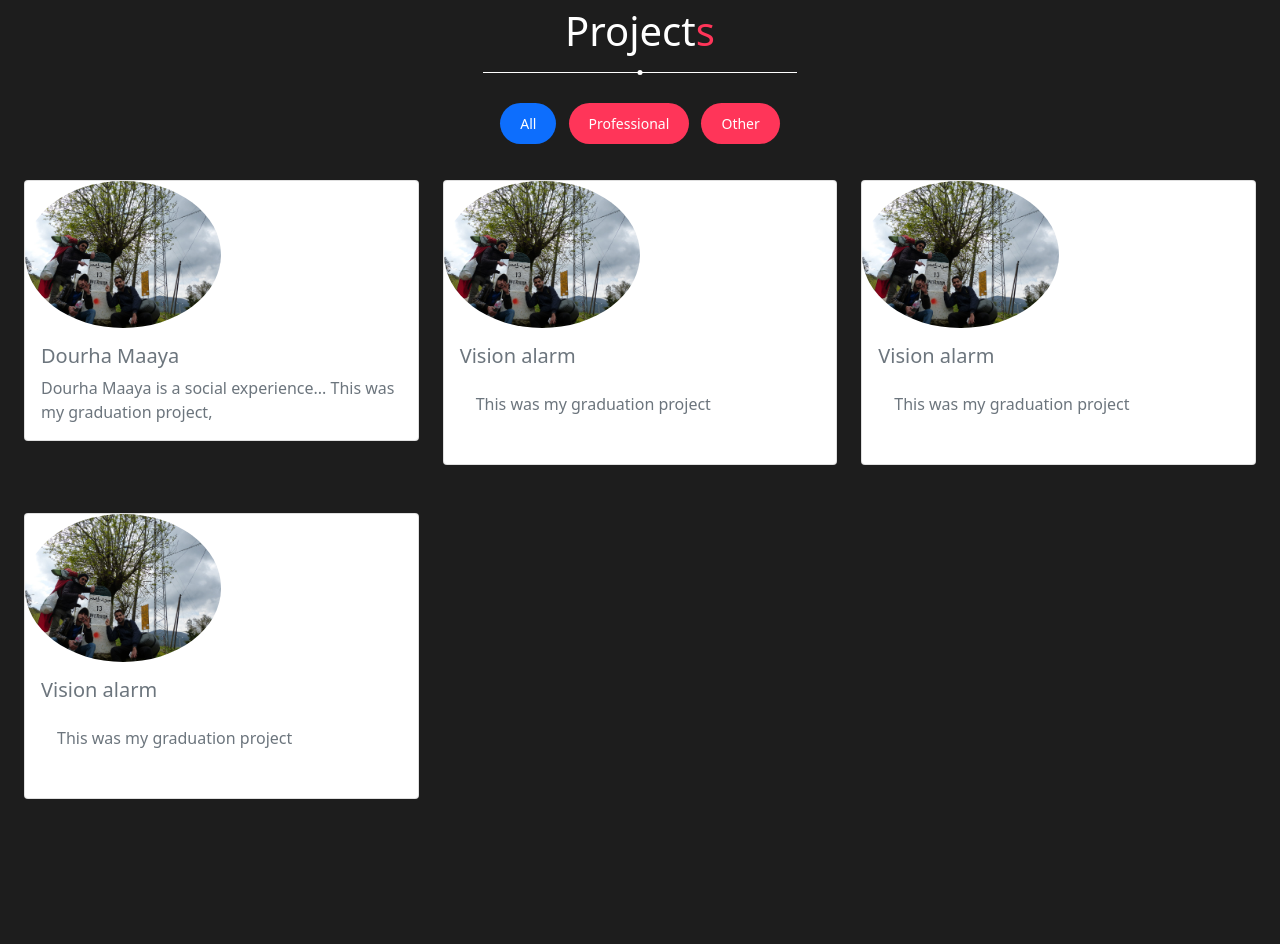
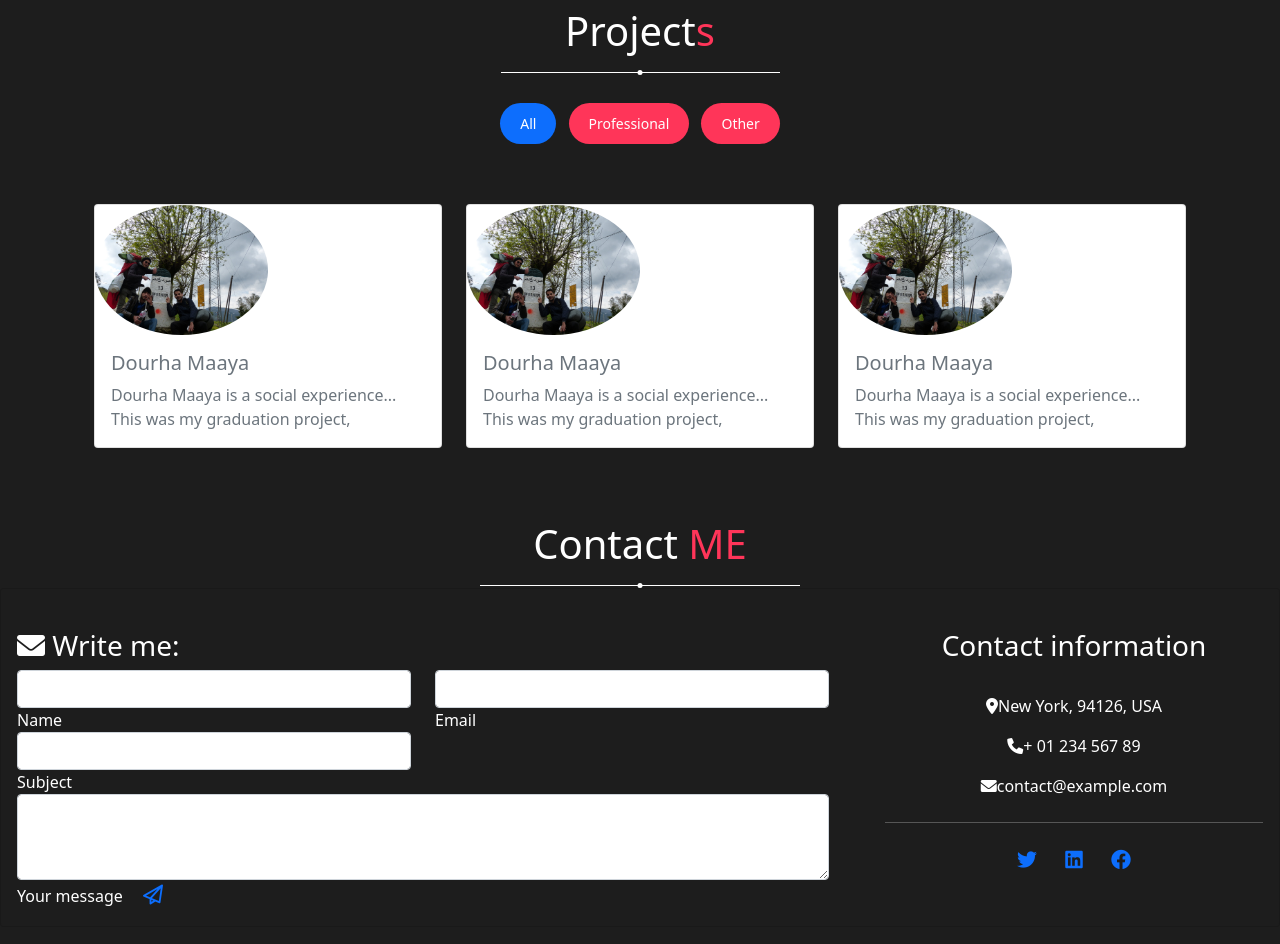
Before and after one commit to Ihebdhouibi/myportfolio, a plain HTML site: page index.html in a window 1280 px wide. Shown: the part 2263-3207 px from the top of the page. Before the commit the page ends 3110 px from the top, so only its background shows below. Drawn offline with nearby package versions, Linux system fonts and the light colour scheme.

Commit message:
contact section created

```diff
--- /dev/null
+++ b/contactStyle.css
@@ -0,0 +1,4 @@
+.contact-section{
+    background: #1d1d1d;
+
+}
--- a/index.html
+++ b/index.html
@@ -21,7 +21,7 @@
     <!--External css stylesheet files-->
     <link rel="stylesheet" href="style.css">
     <link rel="stylesheet" href="aboutMeStyle.css">
-
+    <link rel="stylesheet" href="contactStyle.css">
     <!--Bootsrap cards 4-->
 
 </head>
@@ -131,7 +131,7 @@
         <!--End of description-->
 
 
-        <div class="container-fluid py-5" id="Qualifications">
+        <div class="container py-5" id="Qualifications">
 
             <div class="container">
 
@@ -229,8 +229,9 @@
 <!-- End of about section-->
 
 
-<!-- Projects Sections-->
-<div class="projects container-fluid" id="projects-section">
+<!------------------------------------------- Projects Sections -------------------------------------------->
+<section>
+    <div class="projects container" id="projects-section">
 
 
 
@@ -253,9 +254,9 @@
 
         <div class="projects-container">
 
+
         <div class="row">
-
-                <div class="col-lg-4 col-md-6 mb-4 project second">
+            <div class="col-lg-4 col-md-6 mb-4 mt-4 project first">
                     <div class="card">
                         <img src="images/dourha_maaya.jpg" alt="" class="card-img-top rounded-circle" style="width: 50%; height: 50%;">
                         <div class="card-body">
@@ -268,69 +269,30 @@
                     </div>
                 </div>
 
-                <div class="col-lg-4 col-md-6 mb-4 project second">
 
-                    <div class="align-items-center justify-content-center mb-4">
+                <div class="col-lg-4 col-md-6 mb-4 mt-4 project second">
                     <div class="card">
                         <img src="images/dourha_maaya.jpg" alt="" class="card-img-top rounded-circle" style="width: 50%; height: 50%;">
                         <div class="card-body">
-                                <h5 class="card-title text-secondary">Vision alarm</h5>
-                                <p class="card-body text-secondary">This was my graduation project</p>
-                            </div>
+                            <h5 class="card-title text-secondary">Dourha Maaya</h5>
+                            <p class="card-text  text-secondary">Dourha Maaya is a social experience...
 
-
+                                This was my graduation project,
+                            </p>
                         </div>
                     </div>
-
-
-
                 </div>
-
-                <div class="col-lg-4 col-md-6 mb-4 project second">
-
-                    <div class="align-items-center justify-content-center mb-4">
+                <div class="col-lg-4 col-md-6 mb-4 mt-4 project second">
                     <div class="card">
                         <img src="images/dourha_maaya.jpg" alt="" class="card-img-top rounded-circle" style="width: 50%; height: 50%;">
                         <div class="card-body">
-                                <h5 class="card-title text-secondary">Vision alarm</h5>
-                                <p class="card-body text-secondary">This was my graduation project</p>
-                            </div>
+                            <h5 class="card-title text-secondary">Dourha Maaya</h5>
+                            <p class="card-text  text-secondary">Dourha Maaya is a social experience...
 
-
+                                This was my graduation project,
+                            </p>
                         </div>
                     </div>
-
-
-
-                </div>
-
-                <div class="col-lg-4 col-md-6 mb-4 project second">
-
-                    <div class="align-items-center justify-content-center mb-4">
-                        <div class="card">
-                            <img src="images/dourha_maaya.jpg" alt="" class="card-img-top rounded-circle" style="width: 50%; height: 50%;">
-                            <div class="card-body">
-                                <h5 class="card-title text-secondary">Vision alarm</h5>
-                                <p class="card-body text-secondary">This was my graduation project</p>
-                            </div>
-
-
-                        </div>
-                    </div>
-
-
-
-                </div>
-
-
-
-
-            </div>
-        </div>
-    </div>
-
-
-
                 </div>
 
 
@@ -342,18 +304,116 @@
 
 
 
+            </div>
+        </div>
+</div>
+
+</section>
+
+
+<!-- Contact Section --->
+
+<section class="contact-section my-5">
+
+
+        <h2 class="heading">Contact<span class="highlight"> ME</span></h2>
+
+        <div class="seperator"></div>
+
+        <div class="card" style="background: #1d1d1d;">
+            <div class="row">
+                <div class="col-lg-8">
+                    <div class="card-body form">
+                        <h3 class="mt-4">
+                            <i class="fas fa-envelope pr-2"></i> Write me:
+                        </h3>
+                        <div class="row">
+                            <div class="col-md-6">
+                                <div class="md-form mb-0">
+                                    <input type="text" id="form-contact-name" class="form-control">
+                                    <label for="form-contact-name" class="">Name</label>
+                                </div>
+                            </div>
+                            <div class="col-md-6">
+                                <div class="md-form-6 mb-0">
+                                    <input type="text" id="form-contact-email" class="form-control">
+                                    <label for="form-contact-email" class="">Email</label>
+                                </div>
+                            </div>
+                        </div>
+
+                        <!--Second row-->
+                        <div class="row">
+
+                            <div class="col-md-6">
+                                <div class="md-form-6 mb-0">
+                                    <input type="text" id="form-contact-subject" class="form-control">
+                                    <label for="form-contact-subject" class="">Subject</label>
+                                </div>
+                            </div>
+                        </div>
+
+                        <!--Third row -->
+                        <div class="row">
+                            <div class="col-md-12">
+                                <div class="md-form mb-0">
+                                    <textarea class="form-control md-textarea" id="form-contact-message" rows="3"></textarea>
+                                    <label for="form-contact-message">Your message</label>
+                                    <a href="" class="btn-floating btn-lg blue">
+                                        <i class="far fa-paper-plane"></i>
+                                    </a>
+                                </div>
+                            </div>
+                        </div>
+                    </div>
+                </div>
+
+                <div class="col-lg-4">
+                    <div class="card-body contact text-center h-100 white-text">
+                        <h3 class="my-4 pb-2">Contact information</h3>
+                        <ul class="text-lg-left list-unstyled ml-4">
+                            <li>
+                              <p><i class="fas fa-map-marker-alt pr-2"></i>New York, 94126, USA</p>
+                            </li>
+                            <li>
+                              <p><i class="fas fa-phone pr-2"></i>+ 01 234 567 89</p>
+                            </li>
+                            <li>
+                              <p><i class="fas fa-envelope pr-2"></i>contact@example.com</p>
+                            </li>
+                        </ul>
+
+
+                        <hr class="hr-light my-4">
+
+                        <!--social media-->
+                        <ul class="list-inline text-center list-unstyled">
+                            <li class="list-inline-item">
+                                <a  href="https://twitter.com/dhouibi_iheb" class="p-2 fa-lg tw-ic"><i class="fab fa-twitter"></i></a>
+                            </li>
+
+                            <li class="list-inline-item">
+                                <a href="https://www.linkedin.com/in/dhouibiiheb/" class="p-2 fa-lg tw-ic">
+                                    <i class="fab fa-linkedin"></i>
+                                </a>
+                            </li>
+                            <li class="list-inline-item">
+                                <a href="https://www.facebook.com/iheb.dhouibi.108/" class="p-2 fa-lg tw-ic">
+                                    <i class="fab fa-facebook"></i>
+                                </a>
+                            </li>
+                        </ul>
+
+                    </div>
+                </div>
+            </div>
+        </div>
 
 
 
 
 
-
-
-
-
-
-
-
+</section>
 
     <!--Javascript Code-->
     <script src="https://cdn.jsdelivr.net/npm/bootstrap@5.1.3/dist/js/bootstrap.min.js" integrity="sha384-QJHtvGhmr9XOIpI6YVutG+2QOK9T+ZnN4kzFN1RtK3zEFEIsxhlmWl5/YESvpZ13" crossorigin="anonymous"></script>
```
Lines whose indentation alone changed are shown as unchanged.
